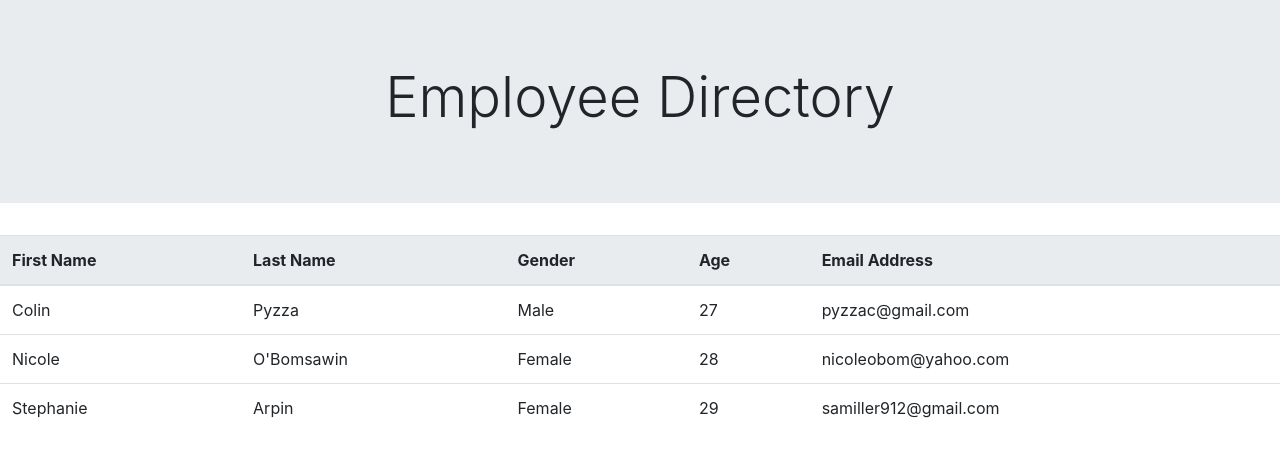
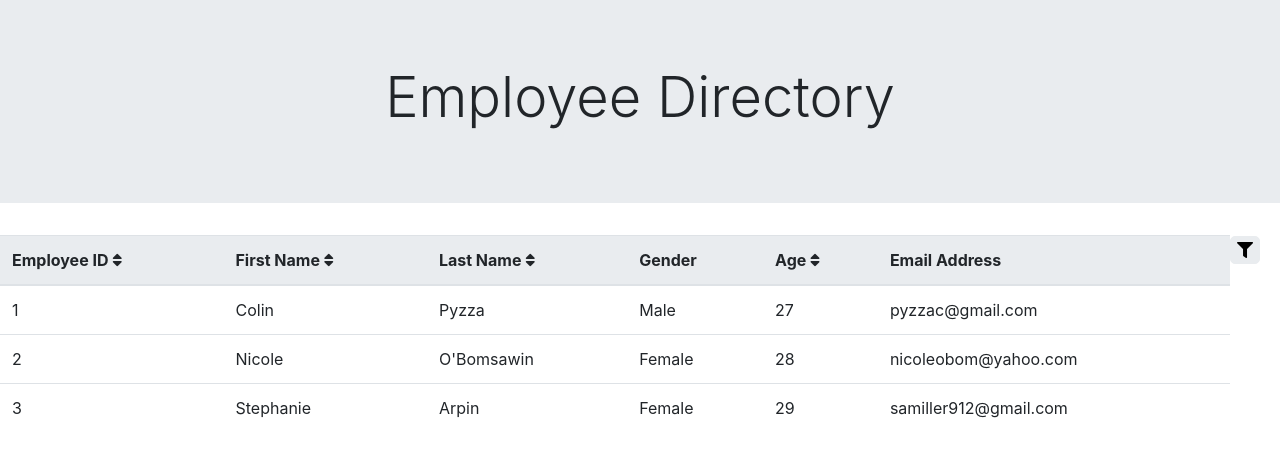
Before and after one commit to nicoleobom/Employee-Directory, a React (Create React App) app: page / in a window 1280 px wide. Shown: the top 456 px of the page. Built offline with nearby package versions, Linux system fonts and the light colour scheme.

Commit message:
adding sort and filter buttons

```diff
--- a/public/index.html
+++ b/public/index.html
@@ -5,6 +5,7 @@
     <link rel="icon" href="%PUBLIC_URL%/favicon.ico" />
     <meta name="viewport" content="width=device-width, initial-scale=1" />
     <link rel="stylesheet" href="https://cdnjs.cloudflare.com/ajax/libs/twitter-bootstrap/4.0.0/css/bootstrap.min.css"/>
+    <link rel="stylesheet" href="https://pro.fontawesome.com/releases/v5.8.2/css/all.css" integrity="sha384-xVVam1KS4+Qt2OrFa+VdRUoXygyKIuNWUUUBZYv+n27STsJ7oDOHJgfF0bNKLMJF" crossorigin="anonymous">
     <meta name="theme-color" content="#000000" />
     <meta
       name="description"
--- a/src/components/Columns/Columns.css
+++ b/src/components/Columns/Columns.css
@@ -1,3 +1,14 @@
 th {
     background-color: #e9ecef;
 }
+
+button {
+    background-color: #e9ecef;
+    border: 1px #e9ecef solid;
+    transition: ease-in-out .25s;
+    border-radius: 5px;
+}
+
+button:hover {
+    background-color: #cbcdcf;
+}
--- a/src/components/Columns/Columns.js
+++ b/src/components/Columns/Columns.js
@@ -5,19 +5,23 @@ import Data from "../Data/Data";
 
 function Columns() {
     return (
+
         <table className="table">
             <thead>
                 <tr>
-                    <th scope="col">First Name</th>
-                    <th scope="col">Last Name</th>
+                    <th scope="col">Employee ID <i class="fas fa-sort"></i></th>
+                    <th scope="col">First Name <i class="fas fa-sort"></i></th>
+                    <th scope="col">Last Name <i class="fas fa-sort"></i></th>
                     <th scope="col">Gender</th>
-                    <th scope="col">Age</th>
+                    <th scope="col">Age <i class="fas fa-sort"></i></th>
                     <th scope="col">Email Address</th>
+                    <button id="filter"><i class="fas fa-filter"></i></button>
                 </tr>
             </thead>
             <tbody>
                 {
                     employees.map((employee) => <Data
+                        id={employee.id}
                         firstName={employee.firstName}
                         lastName={employee.lastName}
                         gender={employee.gender}
--- a/src/components/Data/Data.js
+++ b/src/components/Data/Data.js
@@ -3,6 +3,7 @@ import React from "react";
 function Data(props) {
     return (
         <tr>
+            <td>{props.id}</td>
             <td>{props.firstName}</td>
             <td>{props.lastName}</td>
             <td>{props.gender}</td>
```
